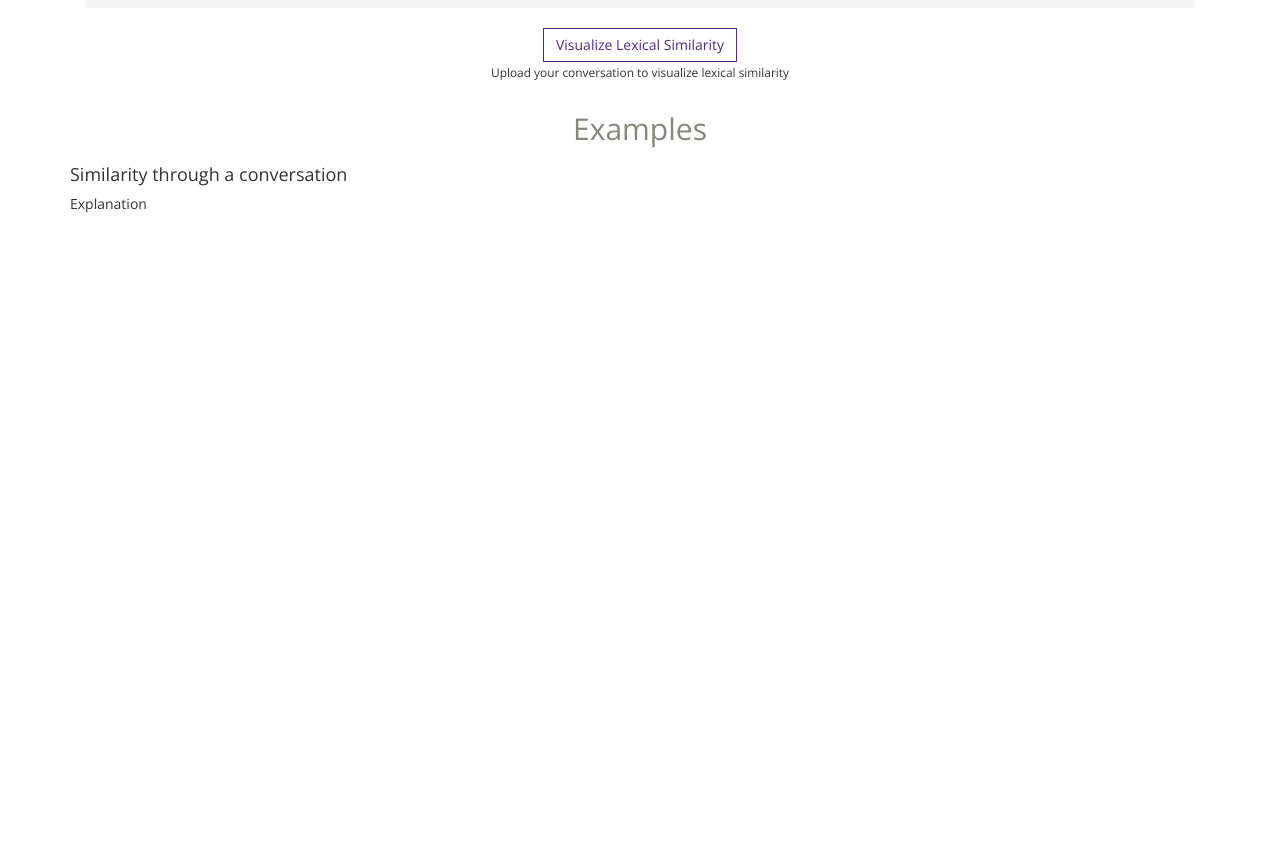
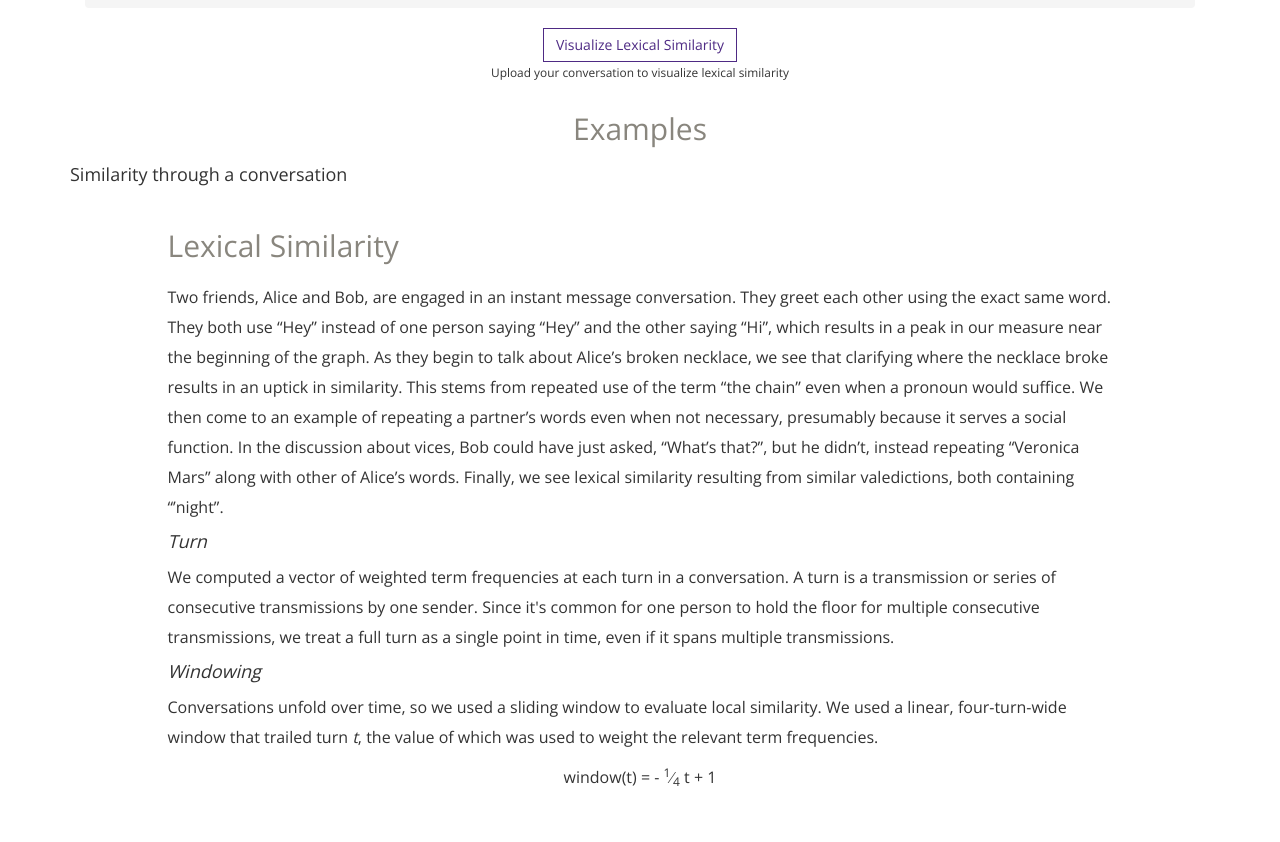
Before and after one commit to CollabLab/lexical-similarity, a Flask app: template templates/visualize.html in a window 1280 px wide. Shown: the part 138-980 px from the top of the page. Before the commit the page ends 351 px from the top, so only its background shows below. Run offline with Flask 2, Linux system fonts and the light colour scheme; the template is opened without the code that fills it, so the values that code supplies are empty; some libraries are stand-ins or nearby versions.

Commit message:
added description

```diff
--- a/templates/visualize.html
+++ b/templates/visualize.html
@@ -47,14 +47,26 @@
     	</div>
     	<div class="row">
     	    <div class="col-md-8">
-    	    	<div id="graph" style="width: 100%"></div>
-    	        <p>Explanation</p>
+    	    	<div id="graph" style="width: 100%; margin-bottom: 15px;"></div>
     	    </div>
             <div class="col-md-4">
                 <div id="annotation">
                 </div>
             </div>
     	</div>
+        <div class="row">
+            <div class="col-md-offset-1 col-md-10">
+                <h2>Lexical Similarity</h2>
+                <div class="intro">
+                    <p>Two friends, Alice and Bob, are engaged in an instant message conversation. They greet each other using the exact same word. They both use “Hey” instead of one person saying “Hey” and the other saying “Hi”, which results in a peak in our measure near the beginning of the graph. As they begin to talk about Alice’s broken necklace, we see that clarifying where the necklace broke results in an uptick in similarity. This stems from repeated use of the term “the chain” even when a pronoun would suffice. We then come to an example of repeating a partner’s words even when not necessary, presumably because it serves a social function. In the discussion about vices, Bob could have just asked, “What’s that?”, but he didn’t, instead repeating “Veronica Mars” along with other of Alice’s words. Finally, we see lexical similarity resulting from similar valedictions, both containing “’night”.</p>
+                    <h4 style="font-style: italic;">Turn</h4>
+                    <p>We computed a vector of weighted term frequencies at each turn in a conversation. A turn is a transmission or series of consecutive transmissions by one sender. Since it's common for one person to hold the floor for multiple consecutive transmissions, we treat a full turn as a single point in time, even if it spans multiple transmissions.</p>
+                    <h4 style="font-style: italic;">Windowing</h4>
+                    <p>Conversations unfold over time, so we used a sliding window to evaluate local similarity. We used a linear, four-turn-wide window that trailed turn <span style="font-style: italic;">t</span>, the value of which was used to weight the relevant term frequencies.</p>
+                    <p class="text-center">window(t) = - <sup>1</sup>&frasl;<sub>4</sub> t + 1</p>
+                </div>
+            </div>
+        </div>
     </div>
     <script type="text/javascript">
         // lexical similarity to generate the graph
```
